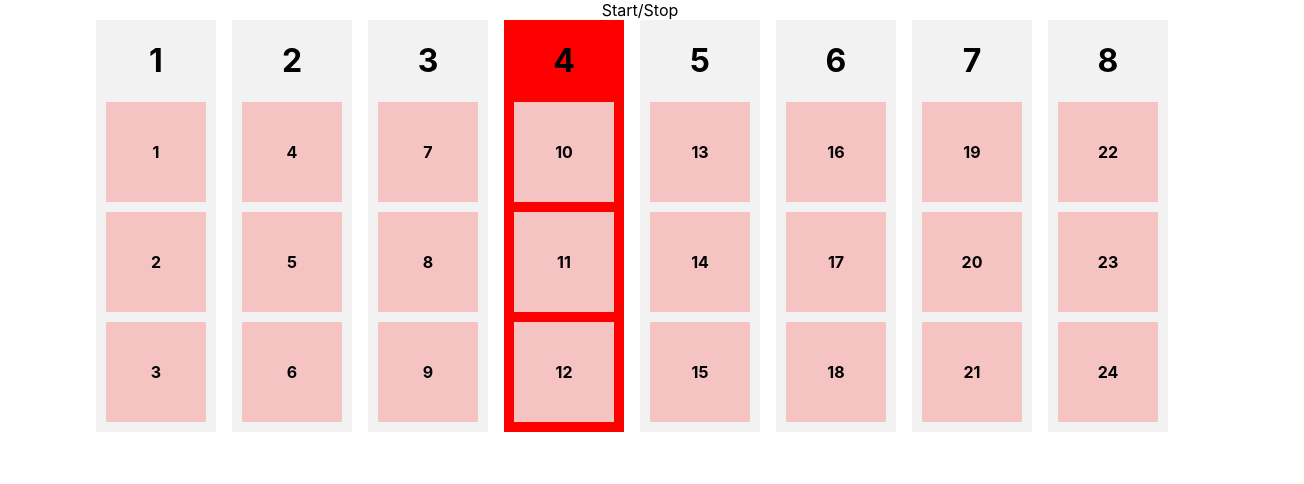
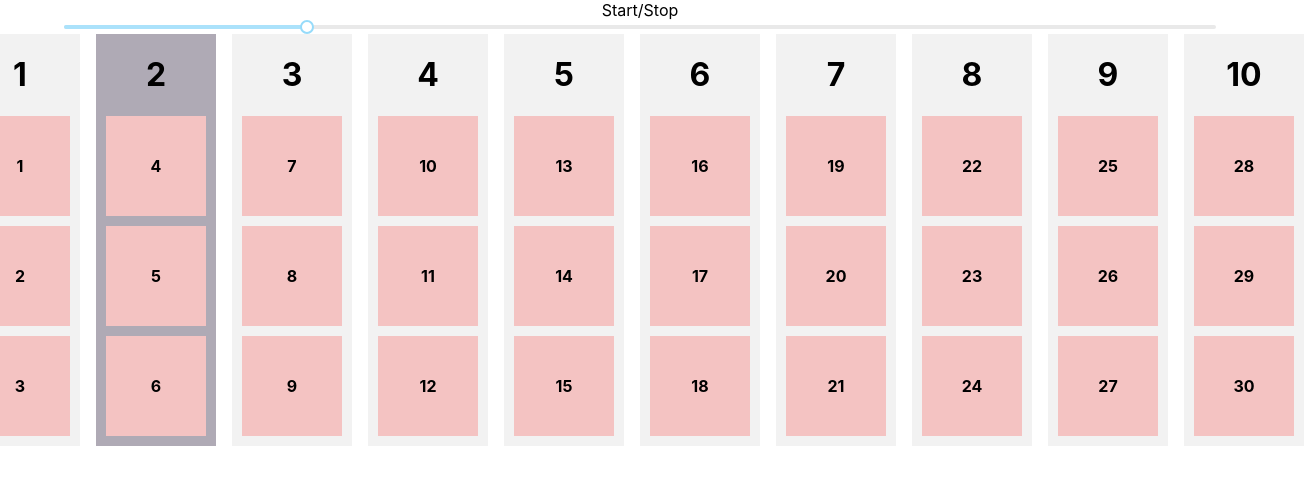
Before and after one commit to patrickcarey/sound-app, a React (Create React App) app: page / in a window 1280 px wide. Shown: the top 484 px of the page, 1304 px wide, since content can reach past the window. Built offline with nearby package versions, Linux system fonts and the light colour scheme.

Commit message:
updates for sequencing

```diff
--- a/src/App.css
+++ b/src/App.css
@@ -19,6 +19,10 @@
   background-color: #f4c3c2;
 }
 
+.Button--live {
+  background-color: #b099e6;
+}
+
 .Grid {
   width: 50%;
   margin:0 auto;
@@ -34,7 +38,7 @@
 }
 
 .grid-step.active {
-  background-color: red;
+  background-color: #afaab5;
 }
 
 .seq {
--- a/src/App.js
+++ b/src/App.js
@@ -4,6 +4,9 @@ import Slider from 'rc-slider';
 
 import './App.css';
 import 'rc-slider/assets/index.css';
+
+const width = 10;
+const height = 3;
 
 function generateInitialGridState({ width = 1, height = 1}) {
   let id = 0;
@@ -12,7 +15,7 @@ function generateInitialGridState({ width = 1, height = 1}) {
   for (let i = 0; i < width; i++) {
     const innerMatrix = [];
     for (let j = 0; j < height; j++) {
-      innerMatrix.push({ id, state: 'active' });
+      innerMatrix.push({ id, state: 'inactive' });
       id++;
     }
     outerMatrix.push(innerMatrix);
@@ -25,9 +28,16 @@ function generateInitialGridState({ width = 1, height = 1}) {
 class App extends Component {
 
   state = {
-    gridLayout: generateInitialGridState({ width: 8, height: 3 }),
+    gridLayout: generateInitialGridState({ width: width, height: height }),
     steps: 8,
-    step: 0
+    step: 0,
+    tempo: 500,
+    timerId: ()=> {
+      setInterval(
+        () => this.setSteps(),
+        this.state.tempo
+      );
+    }
   }
 
   toggleButton = buttonNumber => this.setState(previous => {
@@ -36,7 +46,7 @@ class App extends Component {
     const buttonColumn = Math.floor(buttonNumber / gridHeight);
     const buttonRow = buttonNumber % gridHeight;
     const previousButtonState = previous.gridLayout[buttonColumn][buttonRow].state;
-    previous.gridLayout[buttonColumn][buttonRow].state = previousButtonState === 'active' ? 'inactive' : 'active';
+    previous.gridLayout[buttonColumn][buttonRow].state = previousButtonState === 'inactive' ? 'active' : 'inactive';
     return previous;
   });
 
@@ -49,10 +59,7 @@ class App extends Component {
   };
 
   componentDidMount() {
-    this.timerID = setInterval(
-      () => this.setSteps(),
-      1500
-    );
+   this.state.timerId();
   }
 
   setSteps() {
@@ -62,12 +69,20 @@ class App extends Component {
     });
   }
 
+  setTempo(e) {
+    this.setState(previous => {
+      previous.tempo = e;
+      return previous;
+    });
+  }
 
   render() {
     return (
       <div className="App">
         <a className="on-off">Start/Stop</a>
         <div className="seq">
+          <Slider min={100} max={2000} defaultValue={500} className="Slider--tempo" onChange={(e)=>this.setTempo(e)} />
+
           <Grid
             className="grid"
             toggleButton={this.toggleButton}
--- a/src/Step.js
+++ b/src/Step.js
@@ -6,12 +6,11 @@ class Step extends Component {
 
   render() {
     const { step = [], index, toggleButton, seqStep }= this.props;
-    console.log(seqStep());
     const isActive = seqStep();
     return (
-    <div className={` ${isActive ? 'active' : ' '}  grid-step`}>
+    <div className={` ${isActive ? 'active' : ''}  grid-step`}>
       <h1>{index + 1}</h1>
-      {step.map(props => <Button toggleButton={toggleButton} {...props} />)}
+      {step.map(props => <Button toggleButton={toggleButton} activeStep={()=>seqStep()} {...props} />)}
     </div>
     );
   }
--- a/src/button.js
+++ b/src/button.js
@@ -2,12 +2,13 @@ import React, { Component } from 'react';
 
 class Button extends Component {
   render() {
-    const { id, state, toggleButton } = this.props;
-
-    return (
+    const { id, state, toggleButton, activeStep } = this.props;
+    const isActiveStep = activeStep();
+    const buttonStepActive = isActiveStep && state === 'active';
+      return (
       <div
         onClick={() => toggleButton(id)}
-        className={`Button ${ state === 'active' && 'Button--active'}`}>
+        className={`Button ${ state === 'inactive' && 'Button--active'} ${ buttonStepActive ? 'Button--live' : ''}`}>
         {id + 1}
       </div>
     );
```
